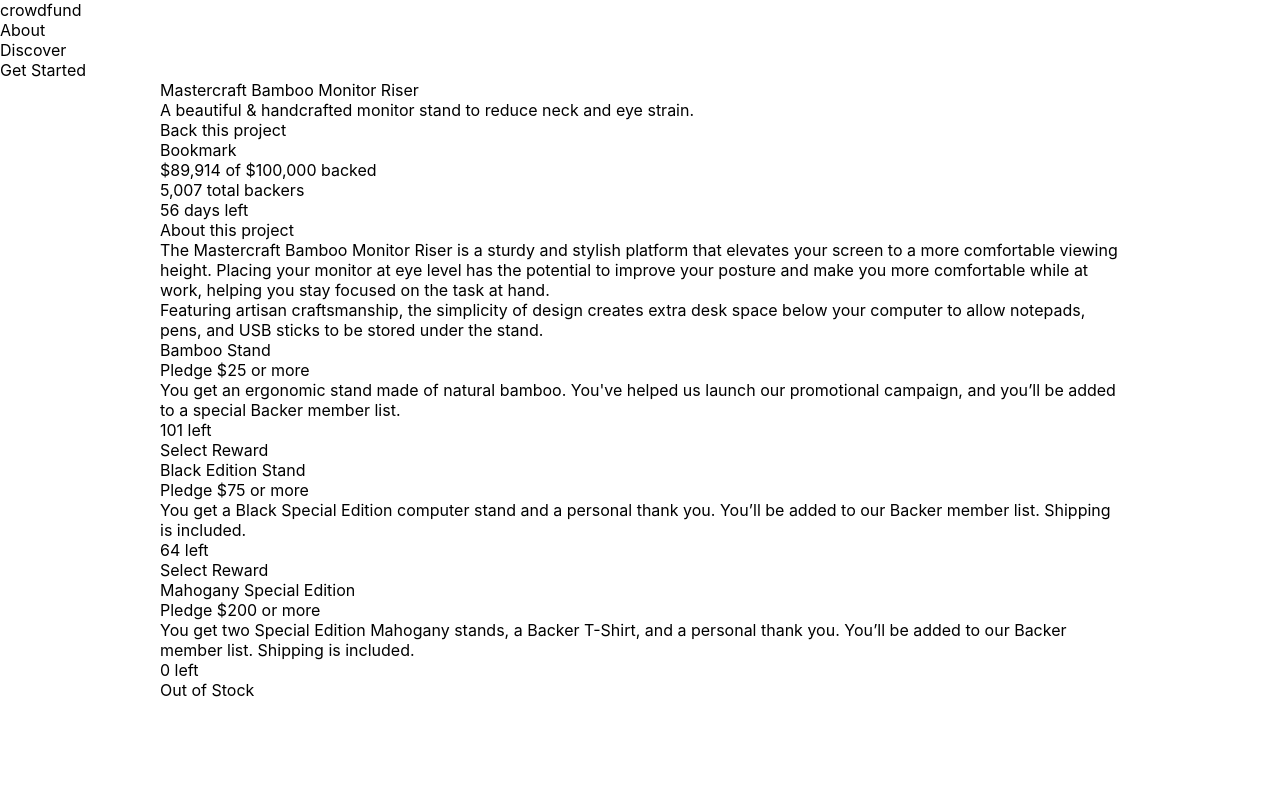
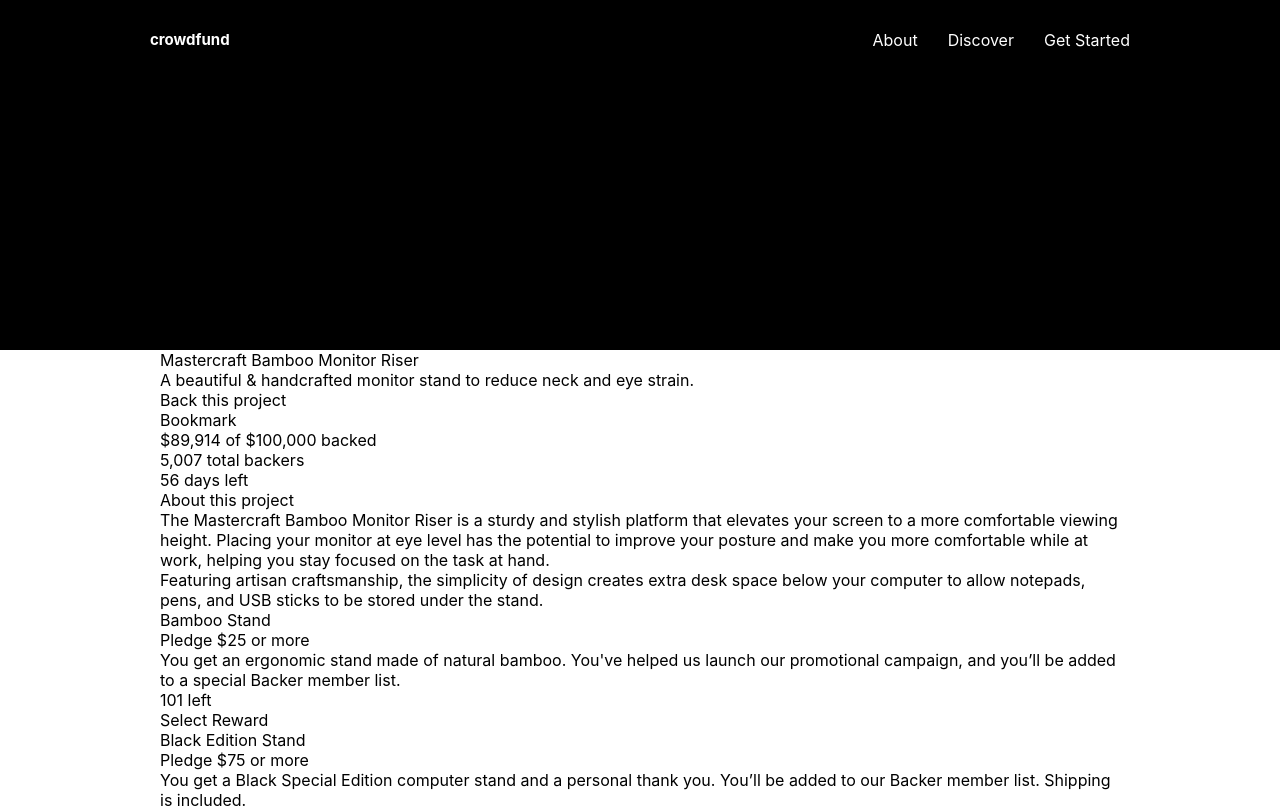
Before and after one commit to leopaul29/frontendmentor-crowdfunding-product-page, a React (Create React App) app: page / in a window 1280 px wide. Shown: the top 808 px of the page. Built offline with nearby package versions, Linux system fonts and the light colour scheme.

Commit message:
style nav

```diff
--- a/src/components/Nav.js
+++ b/src/components/Nav.js
@@ -4,13 +4,13 @@
   return (
     <nav className="nav">
       <div className="nav__right">
-        <div className="logo">crowdfund</div>
+        <div className="nav__logo">crowdfund</div>
       </div>
       <div className="nav__left">
-        <ul>
-          <li>About</li>
-          <li>Discover</li>
-          <li>Get Started</li>
+        <ul className="nav__menu">
+          <li className="menu__item">About</li>
+          <li className="menu__item">Discover</li>
+          <li className="menu__item">Get Started</li>
         </ul>
       </div>
     </nav>
--- a/src/styles/Nav.css
+++ b/src/styles/Nav.css
@@ -0,0 +1,18 @@
+.nav {
+  display: flex;
+  flex-direction: row;
+  justify-content: space-between;
+  padding: 30px 150px;
+  color: white;
+  height: 350px;
+  background-color: black;
+}
+.nav__logo {
+  font-size: 15px;
+  font-weight: bold;
+}
+.nav__menu {
+  display: flex;
+  flex-direction: row;
+  gap: 30px;
+}
```
